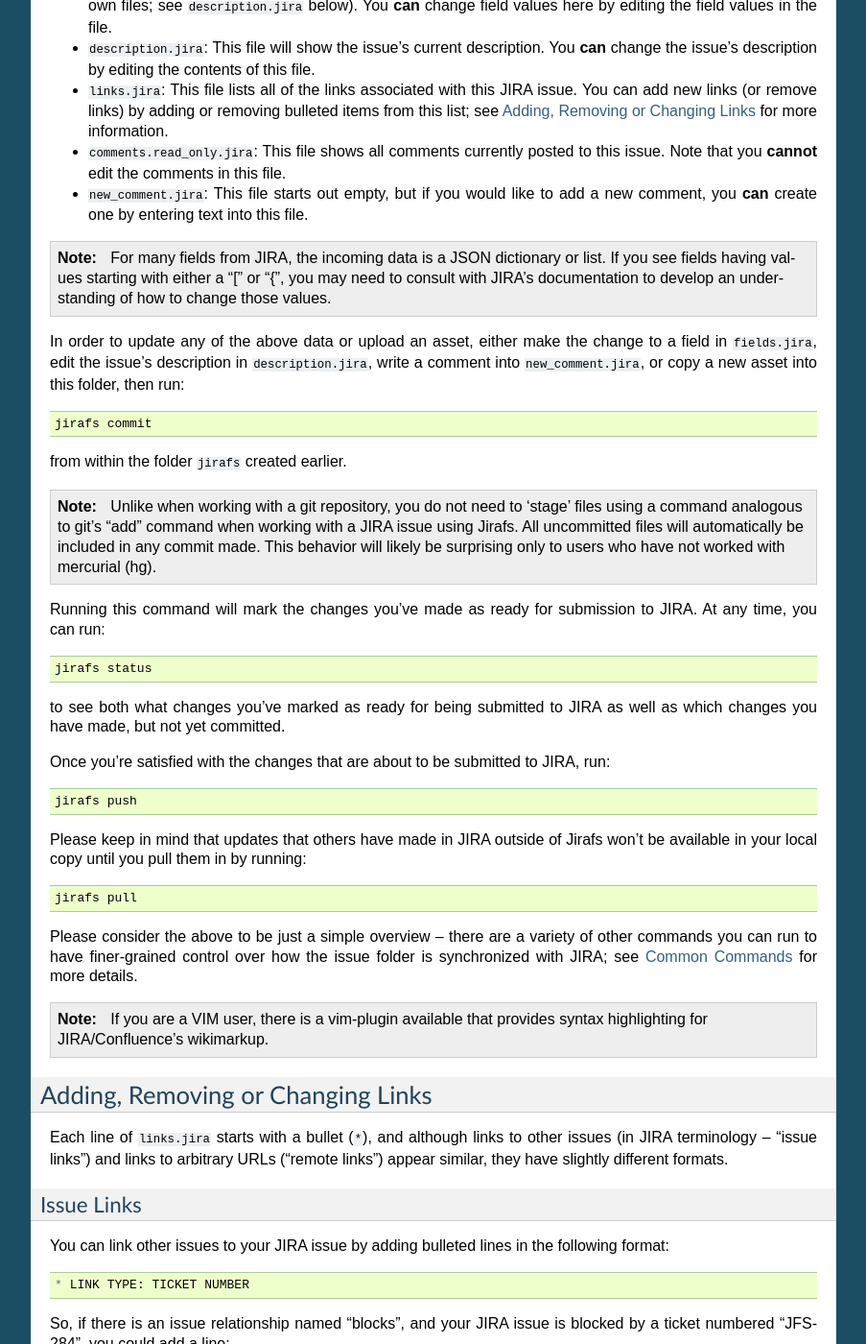
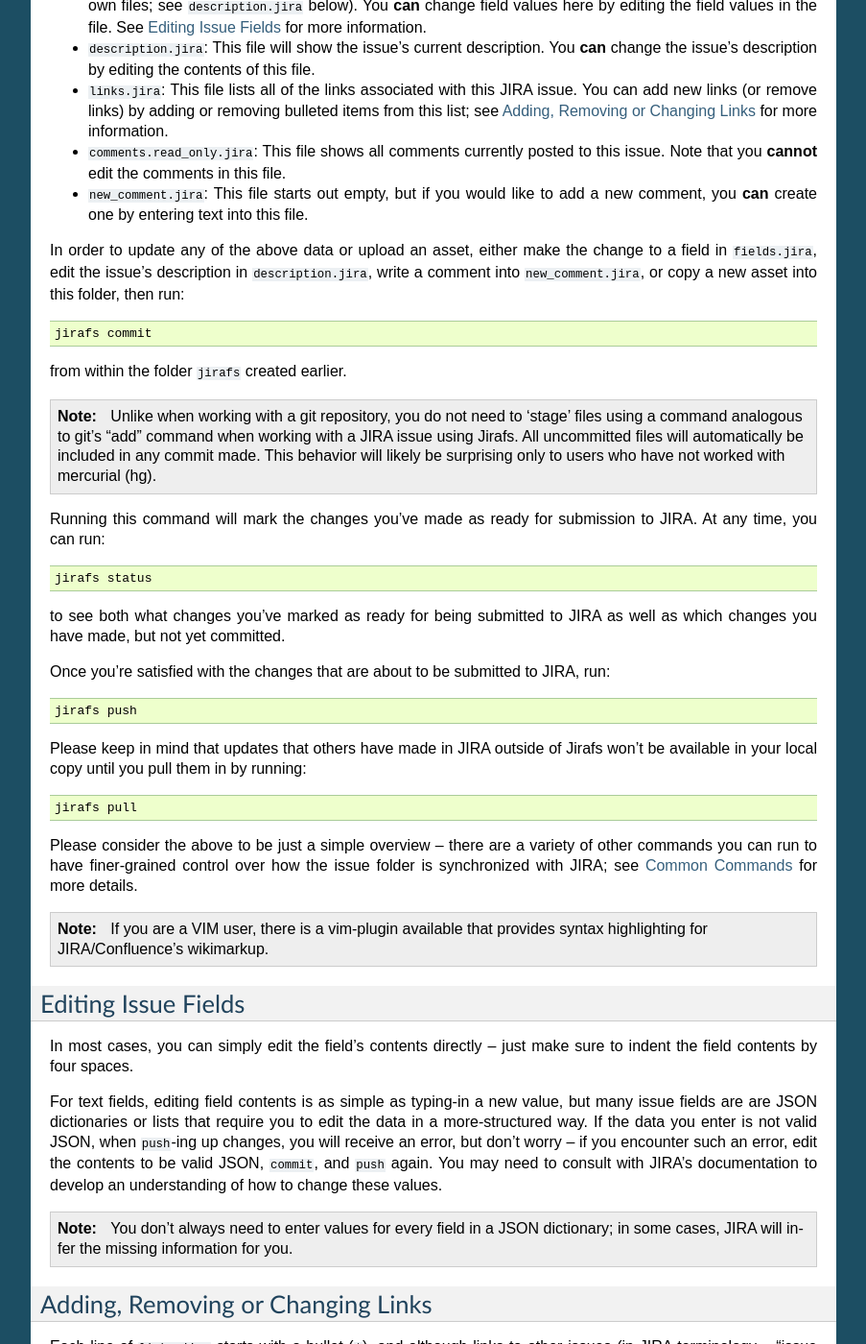
Before and after one commit to coddingtonbear/jirafs, a Sphinx documentation site: the page built from docs/source/getting_started.rst, in a window 1280 px wide and 1400 px high, scrolled down 694 px. Shown: the whole window at 96% size, without its empty margins (198-1101 px from the left). Built offline with Sphinx 7.4.7, drawn with Linux system fonts in a browser that asks for light colours; pages that are not in the unit, such as notebooks, are missing from menus.

Commit message:
Updating fields documentation.

```diff
--- a/docs/source/getting_started.rst
+++ b/docs/source/getting_started.rst
@@ -37,7 +37,8 @@
 * ``fields.jira``:  This file will show all currently-set field values
   for this JIRA issue (except fields written to their own files; see
   ``description.jira`` below).  You **can** change field values here
-  by editing the field values in the file.
+  by editing the field values in the file.  See :ref:`editing_fields`
+  for more information.
 * ``description.jira``: This file will show the issue's current
   description.  You **can** change the issue's description by editing
   the contents of this file.
@@ -51,13 +52,6 @@
 * ``new_comment.jira``: This file starts out empty, but if you would
   like to add a new comment, you **can** create one by entering text
   into this file.
-
-.. note::
-
-   For many fields from JIRA, the incoming data is a JSON dictionary
-   or list.  If you see fields having values starting with either a
-   "[" or "{", you may need to consult with JIRA's documentation to
-   develop an understanding of how to change those values.
 
 In order to update any of the above data or upload an asset, either
 make the change to a field in ``fields.jira``, edit the issue's
@@ -105,6 +99,29 @@
    If you are a VIM user, there is a :ref:`vim-plugin`  available that provides
    syntax highlighting for JIRA/Confluence's wikimarkup.
 
+.. _editing_fields:
+
+Editing Issue Fields
+--------------------
+
+In most cases, you can simply edit the field's contents directly -- just
+make sure to indent the field contents by four spaces.
+
+For text fields, editing field contents is as simple as typing-in a new
+value, but many issue fields are are JSON dictionaries or lists that
+require you to edit the data in a more-structured way.  If the data
+you enter is not valid JSON, when ``push``-ing up changes, you will
+receive an error, but don't worry -- if you encounter such an error, edit
+the contents to be valid JSON, ``commit``, and ``push`` again.  You
+may need to consult with JIRA's documentation to develop an understanding
+of how to change these values.
+
+.. note::
+
+   You don't always need to enter values for every field in a JSON
+   dictionary; in some cases, JIRA will infer the missing information
+   for you.
+
 .. _adding_removing_links:
 
 Adding, Removing or Changing Links
```
